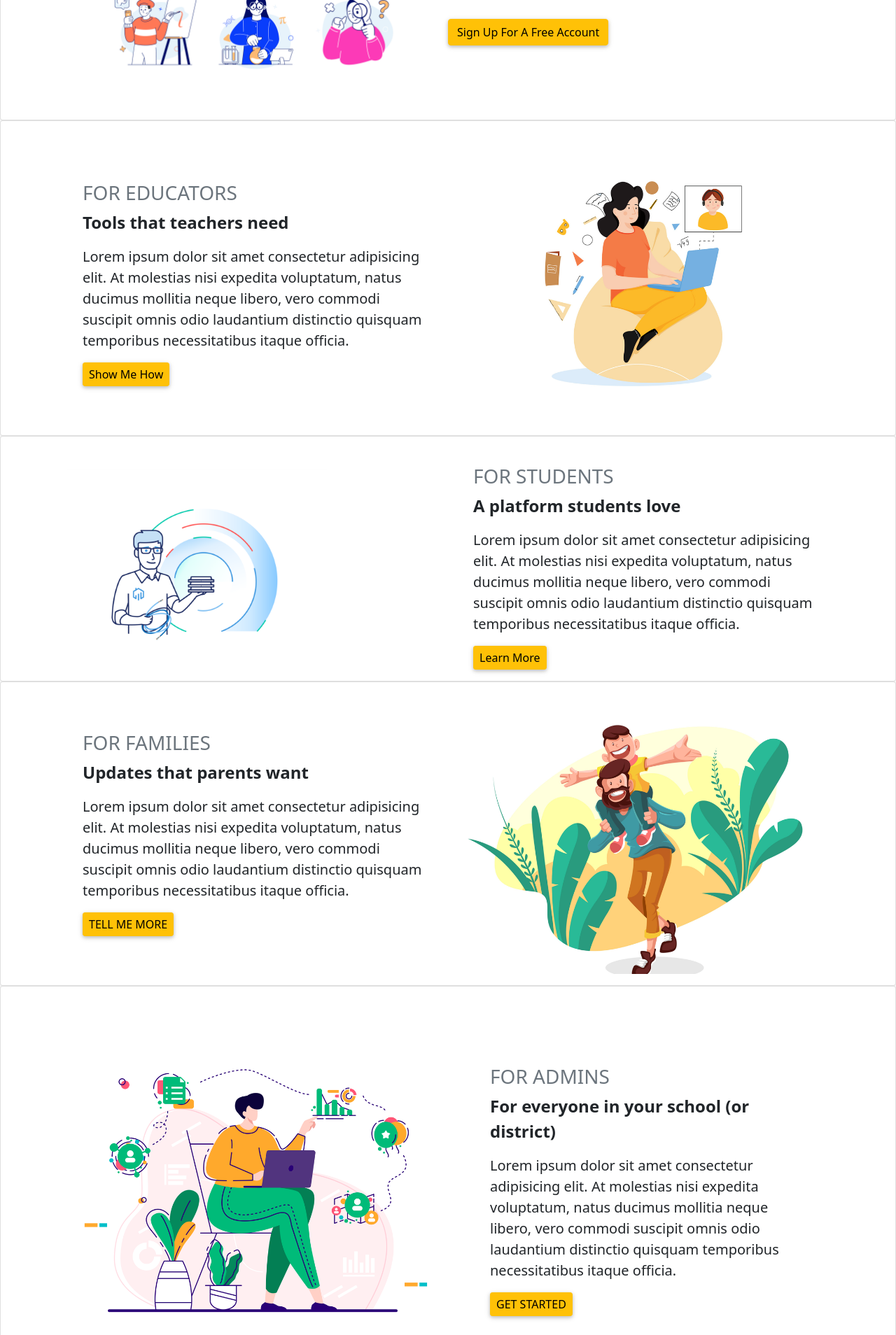
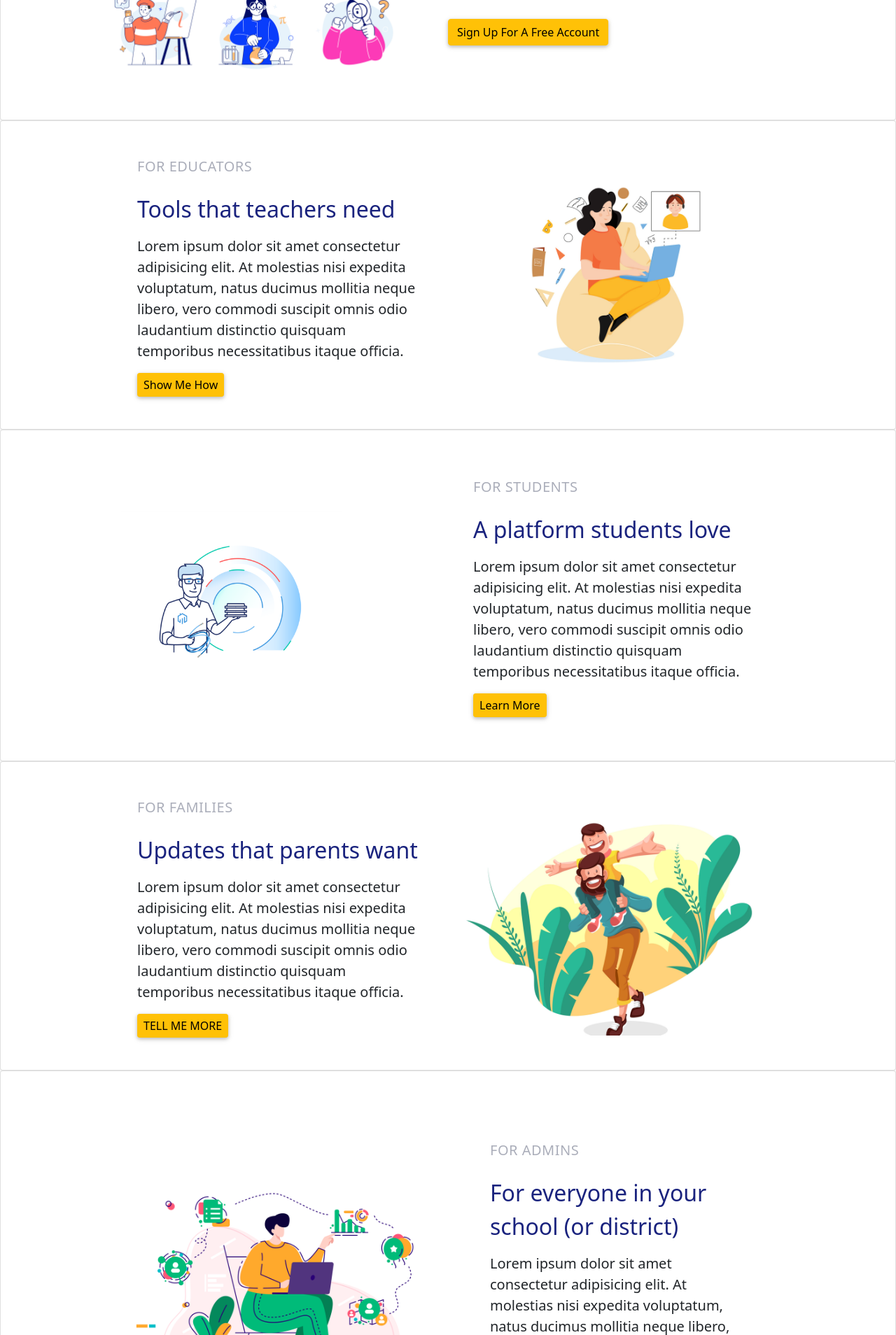
Before and after one commit to JMSevilla/ModernResolve, a PHP site: page / in a window 1280 px wide. Shown: the part 505-2413 px from the top of the page at 70% size. Run offline with PHP 8.4, Linux system fonts and the light colour scheme; some libraries are stand-ins or nearby versions.

Commit message:
change text color and padding content

```diff
--- a/libraries/resources/content_2/educator.php
+++ b/libraries/resources/content_2/educator.php
@@ -1,9 +1,9 @@
-<div class="container mt-3">
+<div class="container content_pad">
     <div class="row align-items-center">
         <div class="col-md-6">
             <div class="container">
-                <h3 class="text-muted text-primary">FOR EDUCATORS</h3>
-                <p class="fs-4 fw-bold">Tools that teachers need</p>
+                <h3 class="text_content">FOR EDUCATORS</h3>
+                <p class="text_subtle">Tools that teachers need</p>
                 <p class="fs-5">Lorem ipsum dolor sit amet consectetur adipisicing elit. At molestias nisi expedita voluptatum,
                     natus ducimus mollitia neque libero, vero commodi suscipit omnis odio laudantium distinctio quisquam temporibus necessitatibus itaque officia.</p>
                 <a href="http://" class="btn btn-warning btn-sm text-capitalize fs-6">Show me how</a>
--- a/libraries/resources/content_3/students.php
+++ b/libraries/resources/content_3/students.php
@@ -1,12 +1,12 @@
-<div class="container mt-4">
+<div class="container my-3 content_pad">
     <div class="row align-items-center">
         <div class="col-md-6">
             <img src="img/discover.png" alt="" width="70%">
         </div>
         <div class="col-md-6">
             <div class="container">
-                <h3 class="text-muted text-primary">FOR STUDENTS</h3>
-                <p class="fs-4 fw-bold">A platform students love</a>
+                <h3 class="text_content">FOR STUDENTS</h3>
+                <p class="text_subtle">A platform students love</a>
                 <p class="fs-5">Lorem ipsum dolor sit amet consectetur adipisicing elit. At molestias nisi expedita voluptatum,
                     natus ducimus mollitia neque libero, vero commodi suscipit omnis odio laudantium distinctio quisquam temporibus necessitatibus itaque officia.</p>
                 <a href="http://" class="btn btn-warning btn-sm text-capitalize fs-6">Learn more</a>
--- a/libraries/resources/content_4/families.php
+++ b/libraries/resources/content_4/families.php
@@ -1,9 +1,9 @@
-<div class="container">
+<div class="container content_pad">
     <div class="row align-items-center">
         <div class="col-md-6">
             <div class="container">
-                <h3 class="text-muted text-primary">FOR FAMILIES</h3>
-                <p class="fs-4 fw-bold">Updates that parents want</a>
+                <h3 class="text_content">FOR FAMILIES</h3>
+                <p class="text_subtle">Updates that parents want</a>
                 <p class="fs-5">Lorem ipsum dolor sit amet consectetur adipisicing elit. At molestias nisi expedita voluptatum,
                     natus ducimus mollitia neque libero, vero commodi suscipit omnis odio laudantium distinctio quisquam temporibus necessitatibus itaque officia.</p>
                 <a href="http://" class="btn btn-warning btn-sm fs-6">Tell me more</a>
--- a/libraries/resources/content_5/admins.php
+++ b/libraries/resources/content_5/admins.php
@@ -1,12 +1,12 @@
-<div class="container my-5">
+<div class="container content_pad">
     <div class="row align-items-center">
         <div class="col-md-6">
             <img src="img/admin.png" alt="" width="100%">
         </div>
         <div class="col-md-6">
             <div class="p-5">
-                <h3 class="text-muted text-primary">FOR ADMINS</h3>
-                <p class="fs-4 fw-bold">For everyone in your school (or district)</a>
+                <h3 class="text_content">FOR ADMINS</h3>
+                <p class="text_subtle">For everyone in your school (or district)</a>
                 <p class="fs-5">Lorem ipsum dolor sit amet consectetur adipisicing elit. At molestias nisi expedita voluptatum,
                     natus ducimus mollitia neque libero, vero commodi suscipit omnis odio laudantium distinctio quisquam temporibus necessitatibus itaque officia.</p>
                 <a href="http://" class="btn btn-warning btn-sm fs-6">Get started</a>
--- a/style.css
+++ b/style.css
@@ -82,6 +82,8 @@
   background-color: rgba(0, 0, 0, 0.2);
 } */
 
+/* Emman */
+
 .header {
   font-size: 38px;
 }
@@ -89,17 +91,30 @@
   font-size: 20px;
 }
 
-/* #showme_hover {
-  text-decoration: none;
+.content_pad {
+  padding: 30px 90px;
 }
-
-#showme_hover:hover {
-  text-decoration:underline;
-} */
 
 .cardcheck{
 border-radius: 18px;
 }
+
+.text_content {
+  color: #abaeba;
+  font-size: 20px;
+  letter-spacing: .5px;
+  line-height: 38px;
+  margin-bottom: 18px;
+}
+
+.text_subtle {
+  color: #1a237e;
+  font-size: 2rem;
+  font-weight: 400;
+  margin-bottom: 14px;
+}
+
+/* Emman / content ends */
 
 .nav-sticky{
   z-index: 10;
```
